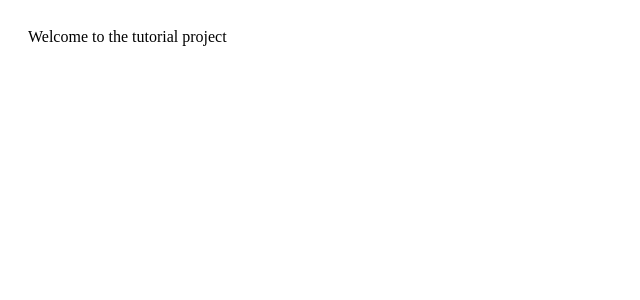
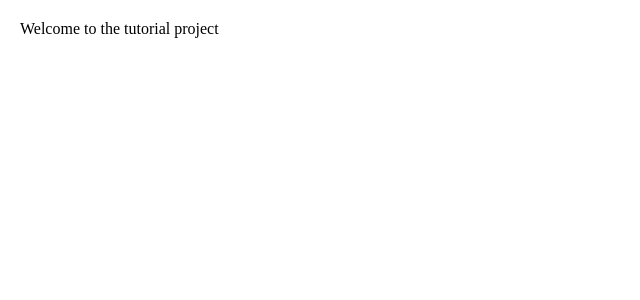
Before and after one commit to cheong12001/tutorial-project, a Next.js app: page / in a window 1280 px wide. Shown: the top 300 px of the page, without its empty margins (0-640 px from the left). Built offline with nearby package versions, Linux system fonts and the light colour scheme.

Commit message:
remove root body margin

```diff
--- a/src/styles/globals.css
+++ b/src/styles/globals.css
@@ -1,3 +1,7 @@
 .test {
   font-size: 18px;
 }
+
+body {
+    margin: 0px;
+}
```
